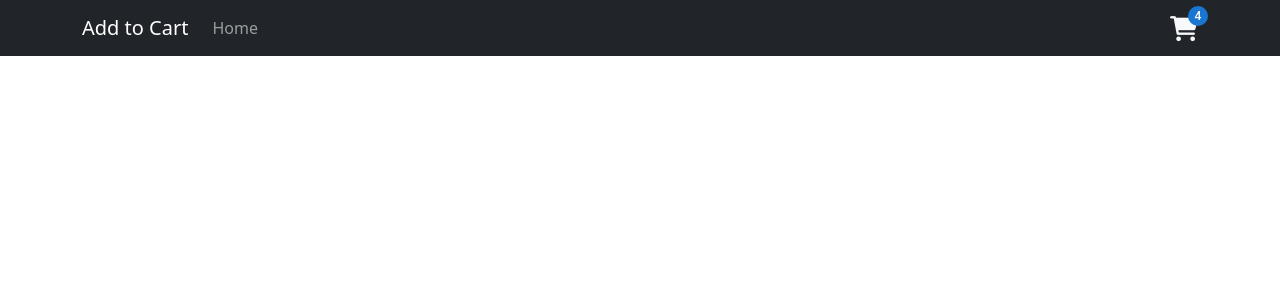
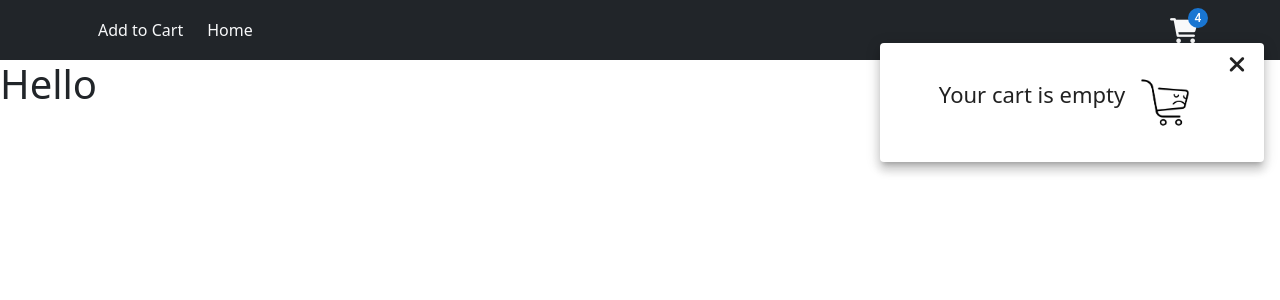
Before and after one commit to deeksha16222/Food-app, a React (Create React App) app: page / in a window 1280 px wide. Both pictures are taken after a click on the icon 1183 px from the left and 28 px from the top of the page. Shown: the top 300 px of the page. Built offline with nearby package versions, Linux system fonts and the light colour scheme.

Commit message:
minor changes

```diff
--- a/package.json
+++ b/package.json
@@ -3,6 +3,9 @@
   "version": "0.1.0",
   "private": true,
   "dependencies": {
+    "@emotion/react": "^11.10.5",
+    "@emotion/styled": "^11.10.5",
+    "@mui/icons-material": "^5.10.9",
     "@testing-library/jest-dom": "^5.16.5",
     "@testing-library/react": "^13.4.0",
     "@testing-library/user-event": "^13.5.0",
--- a/src/App.js
+++ b/src/App.js
@@ -1,12 +1,20 @@
 import "./App.css";
 import Header from "./components/Header";
-import 'bootstrap/dist/css/bootstrap.min.css';
-
+import "bootstrap/dist/css/bootstrap.min.css";
+import { BrowserRouter, Routes, Route } from "react-router-dom";
+import Cards from "./components/Cards";
+import CardDetails from "./components/CardsDetails";
 
 function App() {
   return (
     <div>
       <Header />
+      <BrowserRouter>
+        <Routes>
+          <Route path="/" element={<Cards />} />
+          <Route path="/cart" element={<CardDetails />} />
+        </Routes>
+      </BrowserRouter>
     </div>
   );
 }
--- a/src/components/Cards.js
+++ b/src/components/Cards.js
@@ -0,0 +1,6 @@
+import React from "react";
+export default function Cards() {
+  return (<div>
+    <h1>Hello</h1>
+    </div>);
+}
--- /dev/null
+++ b/src/components/CardsDetails.js
@@ -0,0 +1,7 @@
+import React from 'react'
+
+export default function CardDetails(){
+    return(
+        <div></div>
+    )
+}
--- a/src/components/Header.js
+++ b/src/components/Header.js
@@ -1,25 +1,58 @@
-import React from "react";
+import React,{useState} from "react";
 import Container from "react-bootstrap/Container";
 import Nav from "react-bootstrap/Nav";
 import Badge from "@mui/material/Badge";
 import Navbar from "react-bootstrap/Navbar";
+import { NavLink } from "react-bootstrap";
+import Menu from '@mui/material/Menu';
+import MenuItem from '@mui/material/MenuItem';
+import cart from  '../cart.gif'
+
 
 const Header = () => {
+    const [anchorEl, setAnchorEl] = useState(null)
+  const open = Boolean(anchorEl);
+  const handleClick = (event) => {
+    setAnchorEl(event.currentTarget);
+  };
+  const handleClose = () => {
+    setAnchorEl(null);
+  };
   return (
     <div>
-      <Navbar bg="dark" variant="dark">
+      <Navbar bg="dark" variant="dark" style={{height:"60px"}}>
         <Container>
-          <Navbar.Brand href="#home">Add to Cart</Navbar.Brand>
+          <NavLink to="/" className="text-decoration-none text-light mx-3 ">Add to Cart</NavLink>
           <Nav className="me-auto">
-            <Nav.Link href="#home">Home</Nav.Link>
+            <NavLink to="/" className="text-decoration-none text-light ">Home</NavLink>
           </Nav>
-          <Badge badgeContent={4} color="primary">
+          <Badge badgeContent={4} color="primary" id="basic-button"
+          aria-controls={open ? 'basic-menu' : undefined}
+          aria-haspopup="true"
+          aria-expanded={open ? 'true' : undefined}
+          onClick={handleClick}>
           <i
             class="fa-solid fa-cart-shopping text-light"
             style={{ fontSize: 25, cursor: "pointer" }}
           ></i>
           </Badge>
         </Container>
+        <Menu
+        id="basic-menu"
+        anchorEl={anchorEl}
+        open={open}
+        onClose={handleClose}
+        MenuListProps={{
+          'aria-labelledby': 'basic-button',
+        }}
+      >
+    <div className="card_details d-flex justify-content-center align-items-center" style={{width:"24rem",padding:10,position:"relative"}}>
+    <i className="fas fa-close smallclose" onClick={handleClose}
+    style={{position:"absolute",top:2,right:20,fontSize:23,cursor:"pointer"}}></i>
+    <p style={{fontSize:22}}>Your cart is empty</p>
+    <img src={cart} alt="" className='emptycart_img' style={{width:"5rem",padding:10}} />
+    </div>
+      </Menu>
       </Navbar>
     </div>
   );
```
Also changed, not shown: src/cart.gif (added), 1 other file (tests, documents, lock files or other folders).
